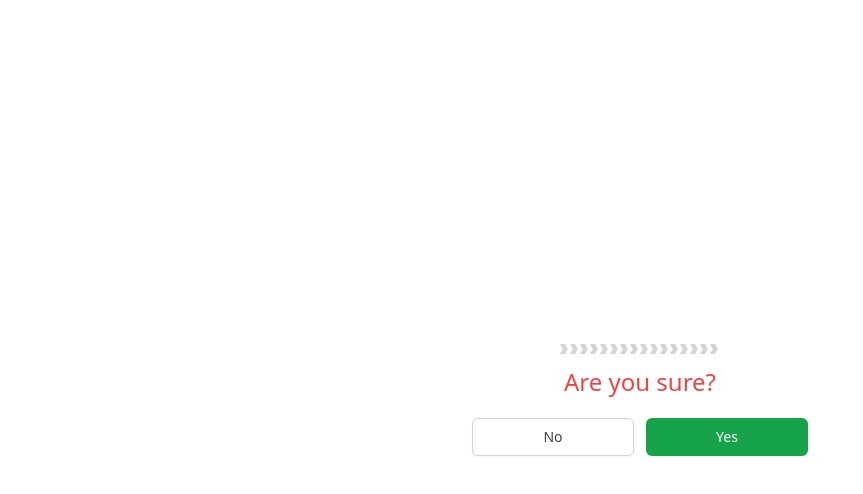
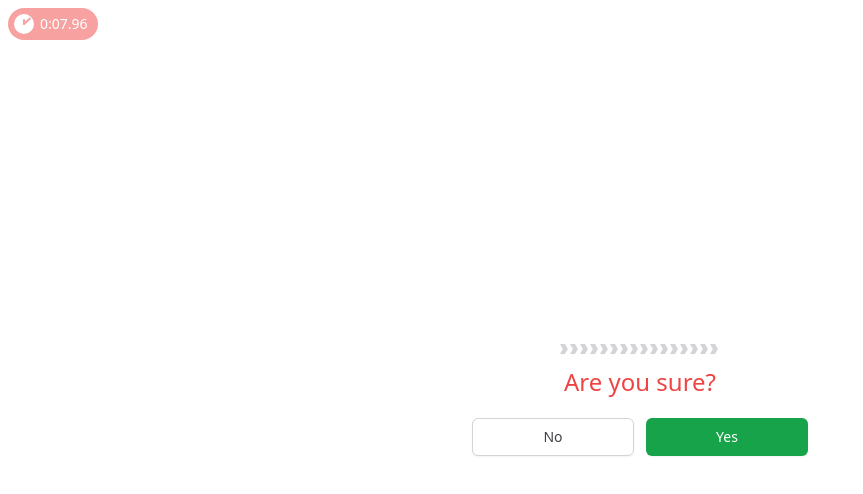
Before and after one commit to zmwangx/AreYouSure, a React (Vite) app: page /#/1 in a window 1280 px wide. Shown: the top 494 px of the page, without its empty margins (0-863 px from the left). Built offline with nearby package versions, Linux system fonts and the light colour scheme.

Commit message:
Implement built-in timer for speedrunners

```diff
--- a/src/App.tsx
+++ b/src/App.tsx
@@ -1,4 +1,5 @@
-import { Navigate, Route, Routes } from 'react-router';
+import { useEffect, useState } from 'react';
+import { Navigate, Route, Routes, useLocation } from 'react-router';
 import { AnimatePresence } from 'framer-motion';
 
 import ConfirmationRegular from '@/routes/ConfirmationRegular';
@@ -18,7 +19,9 @@ import ConfirmationVideo from '@/routes/ConfirmationVideo';
 import ConfirmationPhysics from '@/routes/ConfirmationPhysics';
 import ConfirmationScroll from '@/routes/ConfirmationScroll';
 import Flag from '@/routes/Flag';
-import { DeterministicPrng } from './utils';
+import Stopwatch from '@/components/Stopwatch';
+import { colors, DeterministicPrng, primaryColorPalette } from '@/utils';
+import { useStopwatch } from '@/hooks/useStopwatch';
 
 export default function App({ seed }: { seed: number }) {
   const Confirmations = [
@@ -39,10 +42,31 @@ export default function App({ seed }: { seed: number }) {
     ConfirmationPhysics,
     ConfirmationScroll,
   ];
+  const confirmationPaths = Confirmations.map((_, i) => `/${i + 1}`);
   const g = new DeterministicPrng(seed);
   const seeds = Confirmations.map(() => g.random());
   const isLast = (i: number) => i === Confirmations.length - 1;
+
+  const stopwatch = useStopwatch();
+  const [stopwatchColor, setStopwatchColor] = useState<string>();
+  const location = useLocation();
+  useEffect(() => {
+    const route = location.pathname;
+    if (confirmationPaths.includes(route)) {
+      if (route === '/1') {
+        stopwatch.reset();
+      } else {
+        stopwatch.mark();
+      }
+      setStopwatchColor(primaryColorPalette[confirmationPaths.indexOf(route)]);
+    } else if (location.pathname === '/flag') {
+      stopwatch.stop();
+      setStopwatchColor(colors.rose[500]);
+    }
+  }, [location]);
+
   return (
+    <>
       <div className="flex flex-1 items-center justify-center">
         <AnimatePresence>
           <Routes>
@@ -66,5 +90,10 @@ export default function App({ seed }: { seed: number }) {
           </Routes>
         </AnimatePresence>
       </div>
+
+      <div className="fixed top-2 left-2">
+        <Stopwatch stopwatch={stopwatch} color={stopwatchColor} />
+      </div>
+    </>
   );
 }
--- a/src/components/Rick.tsx
+++ b/src/components/Rick.tsx
@@ -1,7 +1,8 @@
-import { useEffect, useRef, useState } from 'react';
+import { useState } from 'react';
 import { memoize } from 'lodash';
 
 import frames from '@/assets/rick-frames.json';
+import { useAnimationFrame } from '@/hooks/useAnimationFrame';
 
 // Never Gonna Give You Up music video, in ASCII animation form.
 export default function Rick({ maxWidth }: { maxWidth?: number }) {
@@ -16,23 +17,6 @@ export default function Rick({ maxWidth }: { maxWidth?: number }) {
       {frames[frameIndex]}
     </pre>
   );
-}
-
-function useAnimationFrame(callback: (elapsedMs: number) => void) {
-  const requestId = useRef(0);
-  const initialTimestamp = useRef(-1);
-  const animate = (timestamp: number) => {
-    if (initialTimestamp.current < 0) {
-      initialTimestamp.current = timestamp;
-    }
-    callback(timestamp - initialTimestamp.current);
-    requestId.current = requestAnimationFrame(animate);
-  };
-
-  useEffect(() => {
-    requestId.current = requestAnimationFrame(animate);
-    return () => cancelAnimationFrame(requestId.current);
-  }, []);
 }
 
 // Measure width of the pre block without scaling, so that we can decide the
--- /dev/null
+++ b/src/components/Stopwatch.tsx
@@ -0,0 +1,105 @@
+import { Fragment } from 'react';
+import { motion, useTransform } from 'framer-motion';
+import { Menu, Transition } from '@headlessui/react';
+import classNames from 'classnames';
+import colors from 'tailwindcss/colors';
+
+import { Stopwatch as StopwatchProps } from '@/hooks/useStopwatch';
+import { primaryColorPalette } from '@/utils';
+
+export default function Stopwatch({
+  stopwatch,
+  color = colors.gray[500],
+}: {
+  stopwatch: StopwatchProps;
+  color?: string;
+}) {
+  const minutesRotate = useTransform(stopwatch.motionMinutes, x => x * 6);
+  const secondsRotate = useTransform(stopwatch.motionSeconds, x => x * 6);
+  return (
+    <Menu as="div">
+      {({ open }) => (
+        <>
+          <Menu.Button
+            as="div"
+            className={classNames(
+              'flex items-center justify-center p-1.5 rounded-full space-x-1.5 text-white select-none cursor-pointer hover:opacity-100',
+              open ? 'opacity-100' : 'opacity-50'
+            )}
+            style={{ backgroundColor: color }}
+          >
+            <svg className="h-5 w-5" viewBox="-100 -100 200 200">
+              <circle cx="0" cy="0" r="100" fill="white" />
+              <motion.rect
+                x="-10"
+                y="-50"
+                width="20"
+                height="60"
+                rx="10"
+                fill={color}
+                style={{ originX: '0', originY: '0', rotate: minutesRotate }}
+              />
+              <motion.rect
+                x="-10"
+                y="-90"
+                width="20"
+                height="100"
+                rx="10"
+                fill={color}
+                style={{ originX: '0', originY: '0', rotate: secondsRotate }}
+              />
+            </svg>
+            <span className="text-sm tabular-nums pr-1">{formatTime(stopwatch.totalSeconds)}</span>
+          </Menu.Button>
+
+          <Transition
+            as={Fragment}
+            enter="transition ease-out duration-100"
+            enterFrom="transform opacity-0 scale-95"
+            enterTo="transform opacity-100 scale-100"
+            leave="transition ease-in duration-75"
+            leaveFrom="transform opacity-100 scale-100"
+            leaveTo="transform opacity-0 scale-95"
+          >
+            <Menu.Items className="origin-top-left absolute left-0 mt-2 flex rounded-md shadow-lg bg-white ring-1 ring-black ring-opacity-5 focus:outline-none">
+              <div className="py-1 tabular-nums">
+                {stopwatch.marks.map((mark, i) => (
+                  <Menu.Item key={i}>
+                    {({ active }) => (
+                      <div
+                        className={classNames(
+                          'px-4 py-0.5 text-sm whitespace-nowrap',
+                          active ? 'bg-gray-100 text-gray-900' : 'text-gray-700'
+                        )}
+                      >
+                        <span style={{ color: primaryColorPalette[i] }}>#{zeropad(i + 1, 2)}:</span>{' '}
+                        {formatTime(mark)} (+{formatTime(mark - (stopwatch.marks[i - 1] ?? 0))})
+                      </div>
+                    )}
+                  </Menu.Item>
+                ))}
+                {stopwatch.marks.length === 0 && (
+                  <Menu.Item>
+                    <div className="px-4 py-0.5 text-sm text-gray-700 whitespace-nowrap">
+                      Timing details will be displayed here.
+                    </div>
+                  </Menu.Item>
+                )}
+              </div>
+            </Menu.Items>
+          </Transition>
+        </>
+      )}
+    </Menu>
+  );
+}
+
+function formatTime(secs: number): string {
+  const minutes = Math.floor(secs / 60);
+  const seconds = secs % 60;
+  return `${minutes}:${zeropad(seconds.toFixed(2), 5)}`;
+}
+
+function zeropad(x: number | string, length: number): string {
+  return x.toString().padStart(length, '0');
+}
--- /dev/null
+++ b/src/hooks/useAnimationFrame.ts
@@ -0,0 +1,30 @@
+import { useEffect, useRef } from 'react';
+
+export function useAnimationFrame(callback: (elapsedMs: number) => void) {
+  const requestId = useRef(0);
+  const initialTimestamp = useRef(-1);
+  const animate = (timestamp: number) => {
+    if (initialTimestamp.current < 0) {
+      initialTimestamp.current = timestamp;
+    }
+    callback(timestamp - initialTimestamp.current);
+    requestId.current = requestAnimationFrame(animate);
+  };
+
+  useEffect(() => {
+    requestId.current = requestAnimationFrame(animate);
+    return () => cancelAnimationFrame(requestId.current);
+  }, []);
+
+  const stop = () => cancelAnimationFrame(requestId.current);
+  const reset = () => {
+    stop();
+    initialTimestamp.current = -1;
+    requestId.current = requestAnimationFrame(animate);
+  };
+
+  return {
+    stop,
+    reset,
+  };
+}
--- /dev/null
+++ b/src/hooks/useStopwatch.ts
@@ -0,0 +1,61 @@
+import { MotionValue, useMotionValue } from 'framer-motion';
+import { useState } from 'react';
+
+import { useAnimationFrame } from '@/hooks/useAnimationFrame';
+
+export type Stopwatch = {
+  totalSeconds: number;
+  motionMinutes: MotionValue<number>;
+  motionSeconds: MotionValue<number>;
+  marks: number[];
+  mark: () => void;
+  stop: () => void;
+  reset: () => void;
+};
+
+export function useStopwatch(): Stopwatch {
+  const [state, setState] = useState<{ totalSeconds: number; marks: number[] }>({
+    totalSeconds: 0,
+    marks: [],
+  });
+  const motionMinutes = useMotionValue(0);
+  const motionSeconds = useMotionValue(0);
+  const { stop: stopTimer, reset: resetTimer } = useAnimationFrame(elapsedMs => {
+    const secs = elapsedMs / 1000;
+    setState(prev => ({
+      ...prev,
+      totalSeconds: secs,
+    }));
+    motionMinutes.set(Math.floor(secs / 60));
+    motionSeconds.set(secs % 60);
+  });
+  const mark = () => {
+    setState(prev => ({
+      ...prev,
+      marks: [...prev.marks, prev.totalSeconds],
+    }));
+  };
+  const stop = () => {
+    stopTimer();
+    setState(prev => ({
+      ...prev,
+      marks: [...prev.marks, prev.totalSeconds],
+    }));
+  };
+  const reset = () => {
+    resetTimer();
+    setState(prev => ({
+      ...prev,
+      marks: [],
+    }));
+  };
+  return {
+    totalSeconds: state.totalSeconds,
+    motionMinutes,
+    motionSeconds,
+    marks: state.marks,
+    mark,
+    stop,
+    reset,
+  };
+}
--- a/src/utils.ts
+++ b/src/utils.ts
@@ -8,6 +8,7 @@ export type RouteProps = {
   seed: number;
 };
 
+export { colors };
 export const primaryColorPalette = [
   colors.red[500],
   colors.orange[500],
```
Lines whose indentation alone changed are shown as unchanged.
